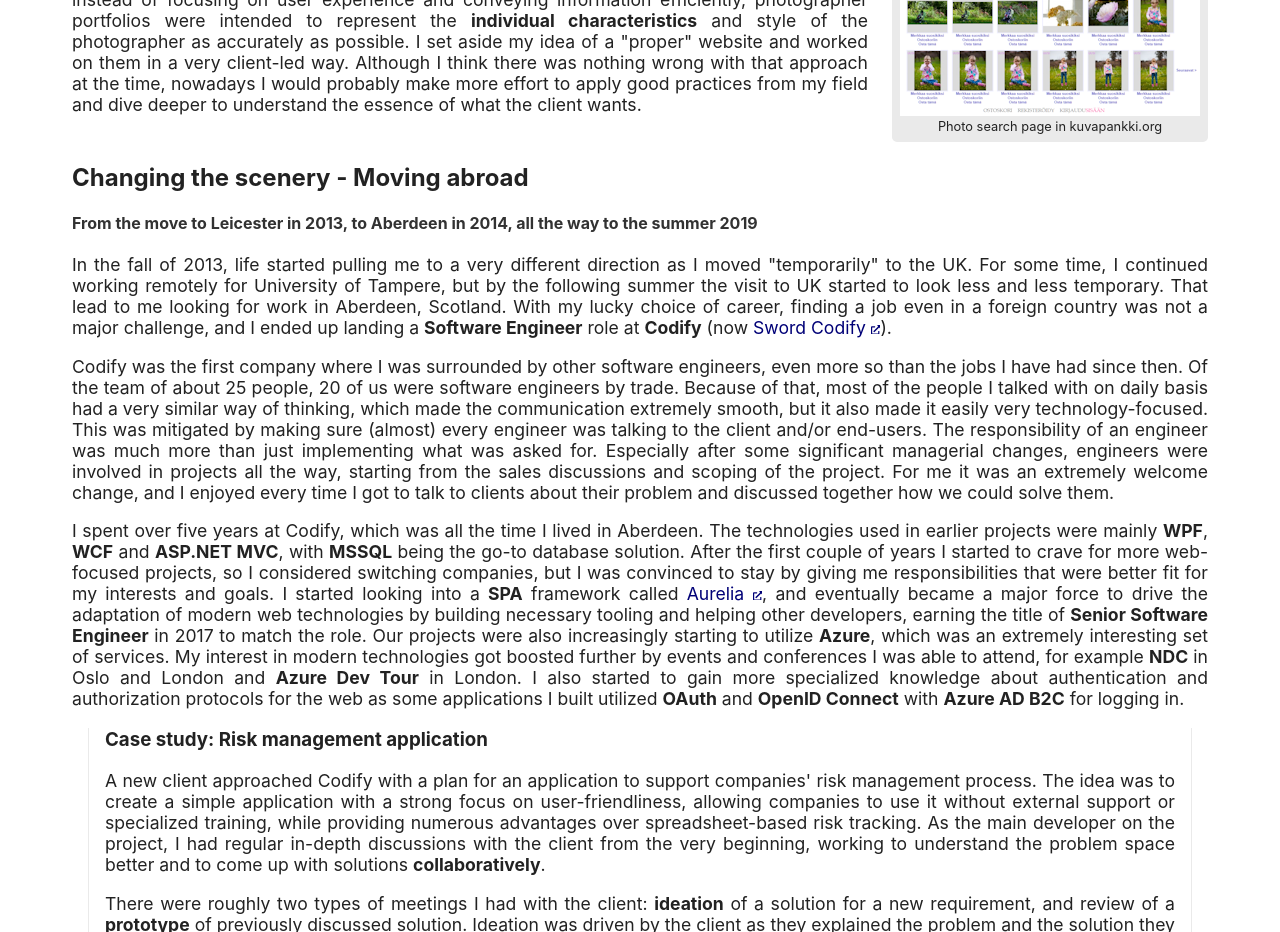
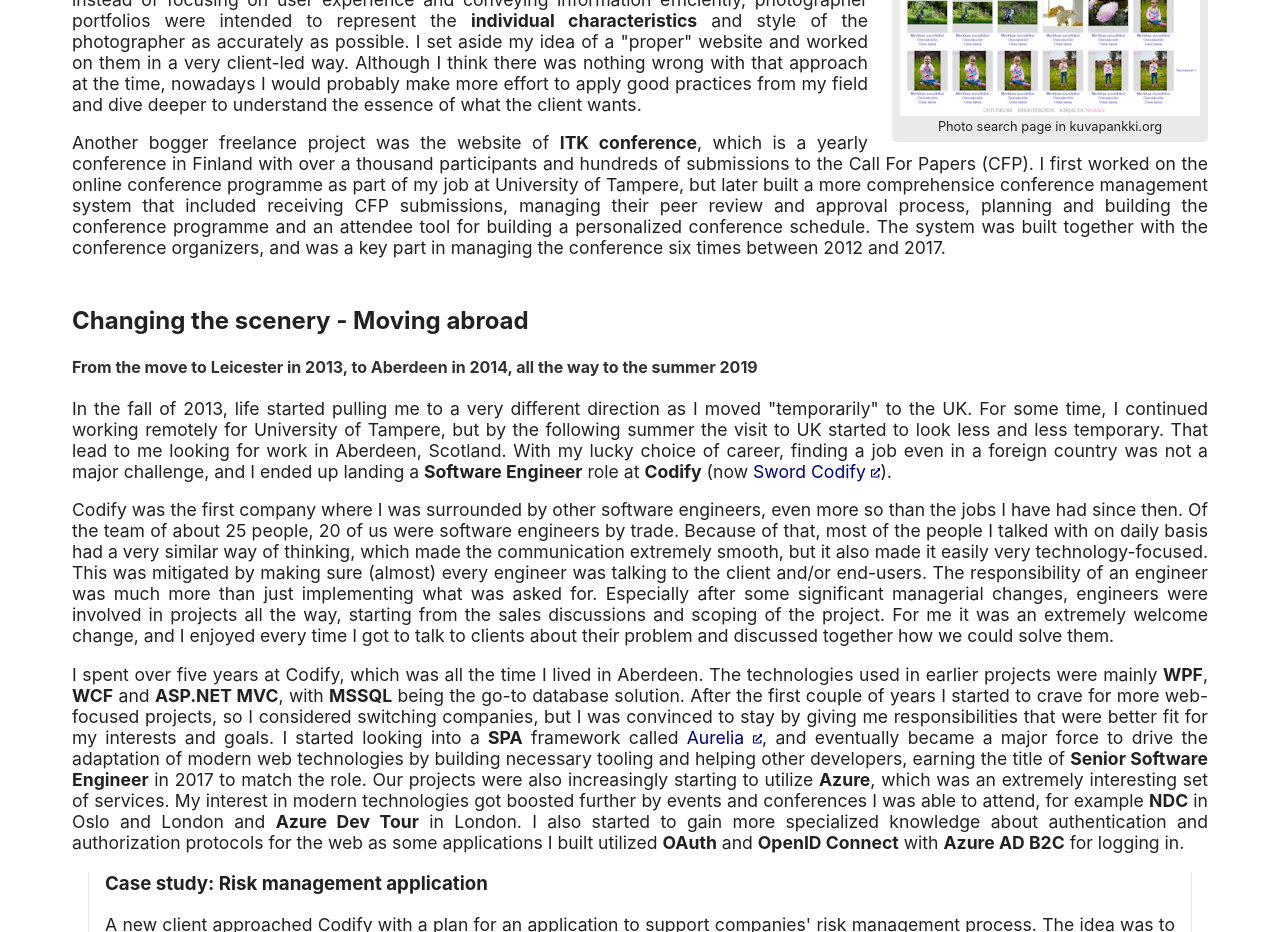
Before and after one commit to vuorinem/mikko.vuorinen.info, a Next.js app: page /history in a window 1280 px wide. Shown: the part 5920-6852 px from the top of the page. Built offline with nearby package versions, Linux system fonts and the light colour scheme; a web font is replaced by a local one.

Commit message:
Add a paragraph about ITK in history

```diff
--- a/app/history/page.tsx
+++ b/app/history/page.tsx
@@ -199,6 +199,9 @@ export default function History() {
                 <p>
                     The kuvapankki.org project led to a number of smaller projects, as some of the photographers that were part of it asked me to help with their personal websites and online portfolios. These were small but interesting projects as the focus was quite different from what I was used to: instead of focusing on user experience and conveying information efficiently, photographer portfolios were intended to represent the <b>individual characteristics</b> and style of the photographer as accurately as possible. I set aside my idea of a &quot;proper&quot; website and worked on them in a very client-led way. Although I think there was nothing wrong with that approach at the time, nowadays I would probably make more effort to apply good practices from my field and dive deeper to understand the essence of what the client wants.
                 </p>
+                <p>
+                    Another bogger freelance project was the website of <b>ITK conference</b>, which is a yearly conference in Finland with over a thousand participants and hundreds of submissions to the Call For Papers (CFP). I first worked on the online conference programme as part of my job at University of Tampere, but later built a more comprehensice conference management system that included receiving CFP submissions, managing their peer review and approval process, planning and building the conference programme and an attendee tool for building a personalized conference schedule. The system was built together with the conference organizers, and was a key part in managing the conference six times between 2012 and 2017.
+                </p>
             </section>
 
             <section>
```
